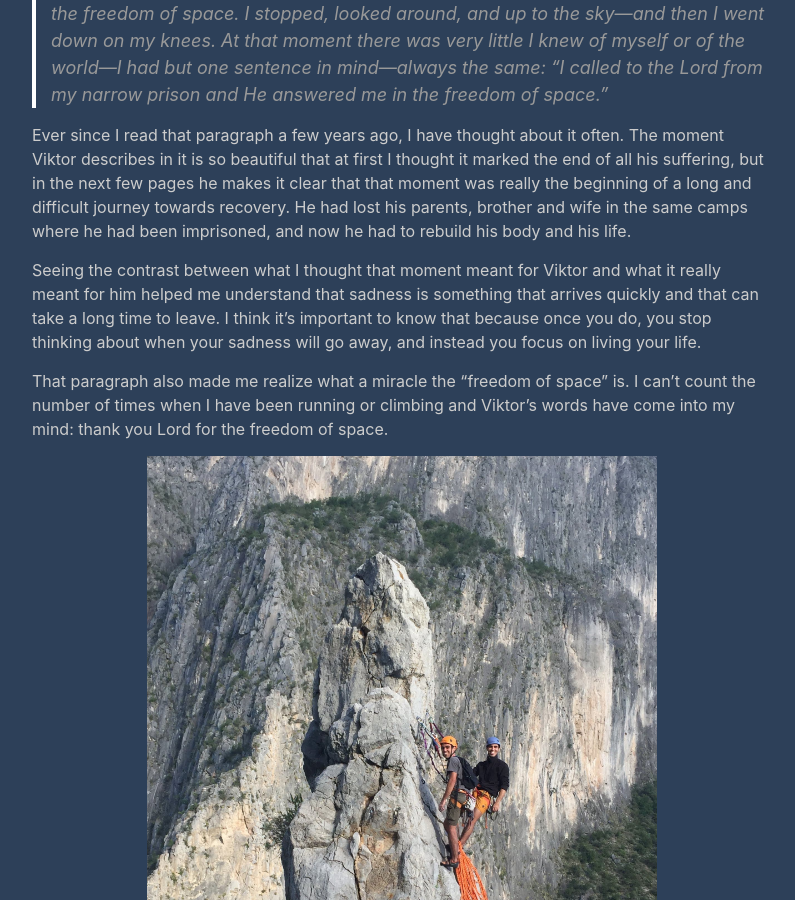
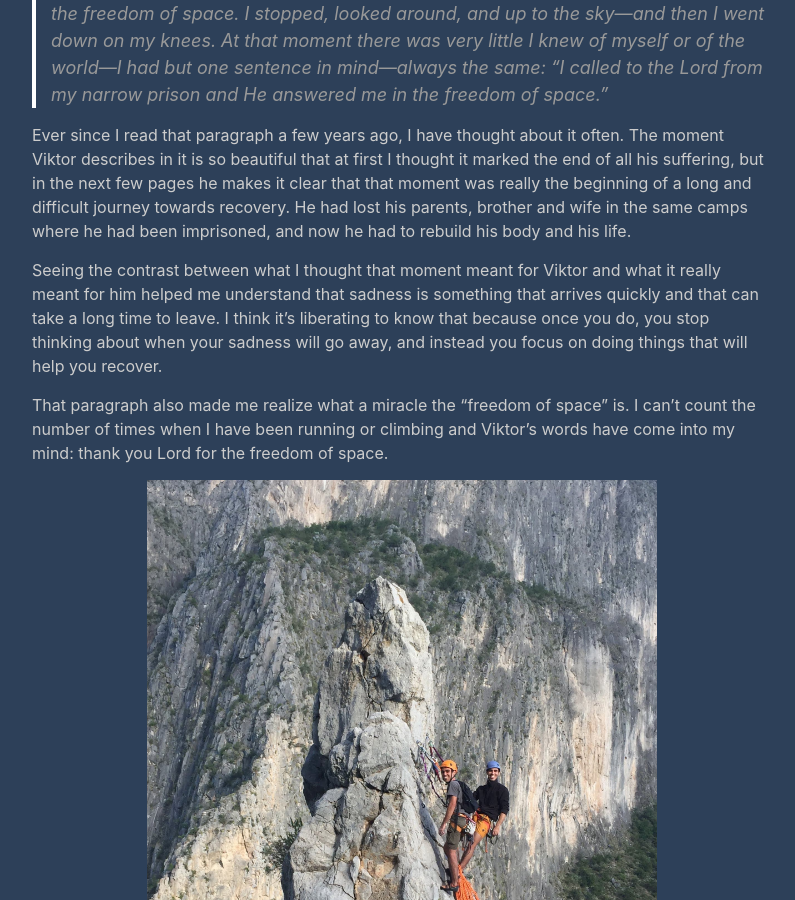
Before and after one commit to diegomacario/diegomacario.github.io, a Jekyll site: the page built from _posts/2021-04-24-my-favourite-paragraph.md, in a window 1280 px wide and 900 px high, scrolled down 415 px. Shown: the whole window, without its empty margins (238-1033 px from the left). Built offline with Jekyll 4.4.1, drawn with Linux system fonts in a browser that asks for light colours.

Commit message:
Improve wording.

```diff
--- a/_posts/2021-04-24-my-favourite-paragraph.md
+++ b/_posts/2021-04-24-my-favourite-paragraph.md
@@ -17,7 +17,7 @@ prison and He answered me in the freedom of space."
 
 Ever since I read that paragraph a few years ago, I have thought about it often. The moment Viktor describes in it is so beautiful that at first I thought it marked the end of all his suffering, but in the next few pages he makes it clear that that moment was really the beginning of a long and difficult journey towards recovery. He had lost his parents, brother and wife in the same camps where he had been imprisoned, and now he had to rebuild his body and his life.
 
-Seeing the contrast between what I thought that moment meant for Viktor and what it really meant for him helped me understand that sadness is something that arrives quickly and that can take a long time to leave. I think it's important to know that because once you do, you stop thinking about when your sadness will go away, and instead you focus on living your life.
+Seeing the contrast between what I thought that moment meant for Viktor and what it really meant for him helped me understand that sadness is something that arrives quickly and that can take a long time to leave. I think it's liberating to know that because once you do, you stop thinking about when your sadness will go away, and instead you focus on doing things that will help you recover.
 
 That paragraph also made me realize what a miracle the "freedom of space" is. I can't count the number of times when I have been running or climbing and Viktor's words have come into my mind: thank you Lord for the freedom of space.
 
```
